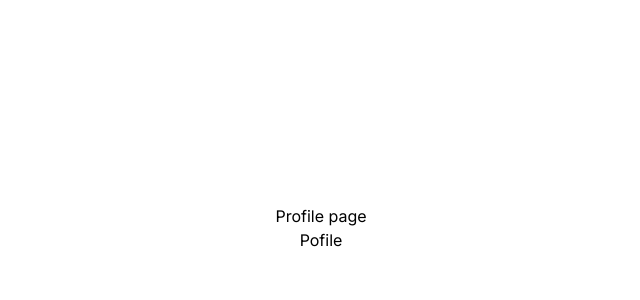
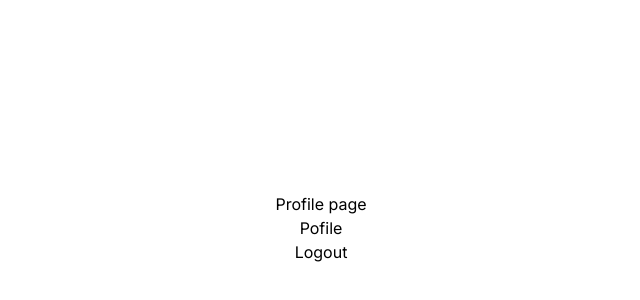
Before and after one commit to Avijit200318/Next-js, a Next.js app: page /profile in a window 1280 px wide. Shown: the part 172-472 px from the top of the page, without its empty margins (319-959 px from the left). Built offline with nearby package versions, Linux system fonts and the light colour scheme.

Commit message:
add an expire cookie or token functionality and set logout functionality

```diff
--- a/src/app/api/users/login/route.ts
+++ b/src/app/api/users/login/route.ts
@@ -32,7 +32,7 @@ export async function POST(request: NextRequest){
 
         const res = NextResponse.json({meassage: "user login successfully", success: true}, {status: 200});
 
-        res.cookies.set("next_token", token, {httpOnly: true});
+        res.cookies.set("next_token", token, {httpOnly: true, maxAge: 60 * 60});
         return res;
 
     }catch(error: any){
--- /dev/null
+++ b/src/app/api/users/logout/route.ts
@@ -0,0 +1,11 @@
+import { NextResponse } from "next/server";
+
+export async function GET() {
+    try{
+        const res = NextResponse.json({message: "Logout successful", success: true});
+        res.cookies.set("next_token", "", {httpOnly: true});
+        return res;
+    }catch(error: any){
+        return NextResponse.json({error: error.message}, {status: 500});
+    }
+}
--- a/src/app/profile/page.tsx
+++ b/src/app/profile/page.tsx
@@ -1,10 +1,32 @@
+"use client";
 import React from 'react'
+import toast from 'react-hot-toast';
+import { useRouter } from 'next/navigation';
 
 export default function Profile() {
+
+  const router = useRouter();
+
+  const logout = async () => {
+    try{
+      const res = await fetch("/api/users/logout");
+      const data = await res.json();
+      if(data.success === false){
+        console.log("logoutError: ", data.message);
+      }
+      console.log(data);
+      router.push("/");
+    }catch(error: any){
+      console.log(error.message);
+      toast.error(error.message);
+    }
+  }
+
   return (
     <div className='flex flex-col items-center justify-center min-h-screen py-2'>
         <h1 className="">Profile page</h1>
         <p>Pofile</p>
+        <button onClick={logout} className="">Logout</button>
     </div>
   )
 }
```
